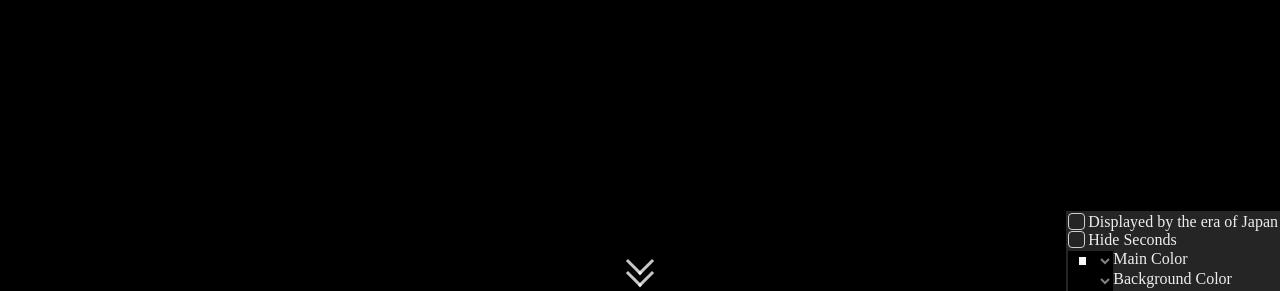
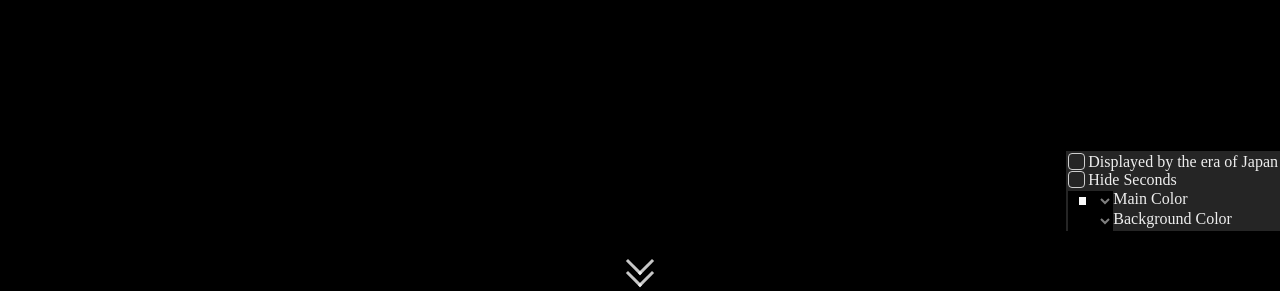
Before and after one commit to GunseiKPaseri/SimpleClock, a plain HTML site: page docs/index.html in a window 1280 px wide. Shown: the part 509-800 px from the top of the page. Drawn offline with Linux system fonts and the light colour scheme; a web font is replaced by a local one.

Commit message:
修正
スマホでも最低限操作できるよう修正

```diff
--- a/docs/design.css
+++ b/docs/design.css
@@ -8,8 +8,8 @@
 
 body{
 	margin:0;
-	width:100vw;
-	height:100vh;
+	width:100%;
+	height:calc(100vh - 1px);
 	position: relative;
 }
 body #dc{
@@ -95,7 +95,7 @@ nav #fontselect li.selected{
 
 
 nav #op{
-	bottom:0;right:0;
+	bottom:60px;right:0;
 	padding:2px;
 	position:fixed;
 }
@@ -107,7 +107,7 @@ nav.hide #op{
 }
 
 nav #hider{
-	width:20vw;height:60px;
+	width:100vw;height:60px;
 	position:fixed;
 	margin:0 auto;
 	right:0;left:0;
```
